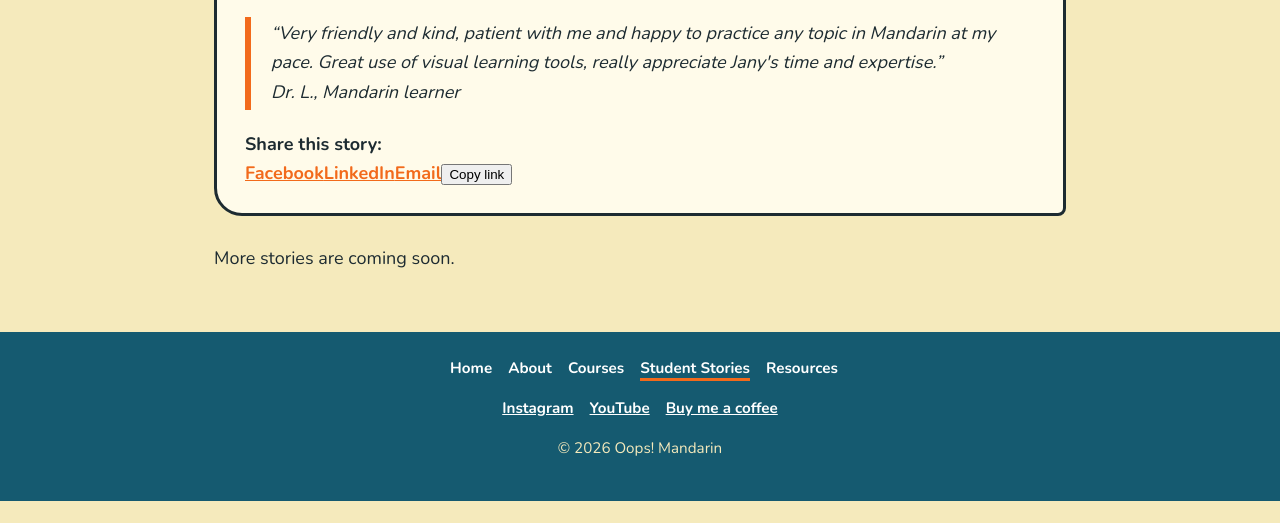
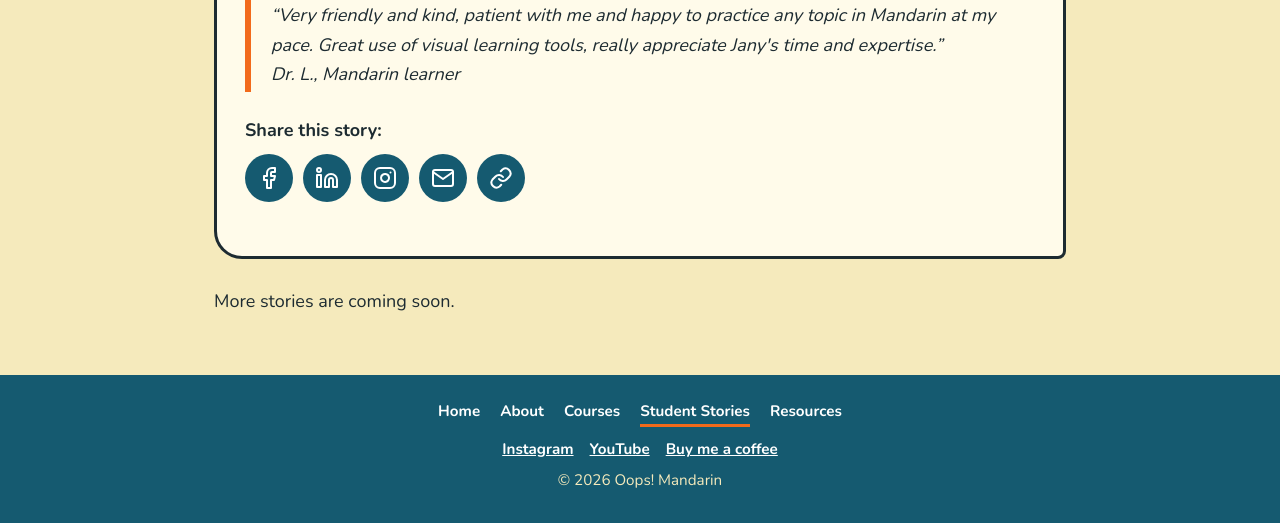
Before and after one commit to oops-mandarin/oops-mandarin.github.io, a plain HTML site: page stories.html in a window 1280 px wide. Shown: the part 1022-1545 px from the top of the page. Before the commit the page ends 1523 px from the top, so only its background shows below. Drawn offline with nearby package versions, Linux system fonts and the light colour scheme.

Commit message:
Add files via upload

```diff
--- a/stories.html
+++ b/stories.html
@@ -21,13 +21,23 @@
 <script>
 document.querySelectorAll('.share').forEach(function(d){
 var page=location.href.split('#')[0],u=encodeURIComponent(page),t=encodeURIComponent(d.dataset.title);
-function link(h,l){var e=document.createElement('a');e.href=h;e.textContent=l;e.target='_blank';e.rel='noopener';e.className='pill';d.appendChild(e)}
-function btn(l,fn){var e=document.createElement('button');e.type='button';e.className='pill';e.textContent=l;e.onclick=function(){fn(e)};d.appendChild(e)}
-link('https://www.facebook.com/sharer/sharer.php?u='+u,'Facebook');
-link('https://www.linkedin.com/sharing/share-offsite/?url='+u,'LinkedIn');
-link('mailto:?subject='+t+'&body='+u,'Email');
-btn('Copy link',function(e){navigator.clipboard.writeText(page).then(function(){e.textContent='Link copied!'})});
-if(navigator.share){btn('Instagram & more',function(){navigator.share({title:d.dataset.title,url:page})})}
+var I={
+facebook:'<path d="M18 2h-3a5 5 0 0 0-5 5v3H7v4h3v8h4v-8h3l1-4h-4V7a1 1 0 0 1 1-1h3z"/>',
+linkedin:'<path d="M16 8a6 6 0 0 1 6 6v7h-4v-7a2 2 0 0 0-4 0v7h-4v-7a6 6 0 0 1 6-6z"/><rect x="2" y="9" width="4" height="12"/><circle cx="4" cy="4" r="2"/>',
+instagram:'<rect x="2" y="2" width="20" height="20" rx="5"/><path d="M16 11.4A4 4 0 1 1 12.6 8 4 4 0 0 1 16 11.4z"/><line x1="17.5" y1="6.5" x2="17.5" y2="6.5"/>',
+email:'<rect x="2" y="4" width="20" height="16" rx="2"/><polyline points="22,6 12,13 2,6"/>',
+link:'<path d="M10 13a5 5 0 0 0 7.5.5l3-3a5 5 0 0 0-7-7l-1.7 1.7"/><path d="M14 11a5 5 0 0 0-7.5-.5l-3 3a5 5 0 0 0 7 7l1.7-1.7"/>'};
+var msg=document.createElement('span');msg.className='share-msg';msg.setAttribute('aria-live','polite');
+function icon(name,label,el){el.className='ic';el.setAttribute('aria-label',label);el.title=label;el.innerHTML='<svg viewBox="0 0 24 24" aria-hidden="true">'+I[name]+'</svg>';d.insertBefore(el,msg)}
+function link(name,label,h){var a=document.createElement('a');a.href=h;a.target='_blank';a.rel='noopener';icon(name,label,a)}
+function btn(name,label,fn){var b=document.createElement('button');b.type='button';b.onclick=fn;icon(name,label,b)}
+function copy(note){navigator.clipboard.writeText(page).then(function(){msg.textContent=note})}
+d.appendChild(msg);
+link('facebook','Share on Facebook','https://www.facebook.com/sharer/sharer.php?u='+u);
+link('linkedin','Share on LinkedIn','https://www.linkedin.com/sharing/share-offsite/?url='+u);
+btn('instagram','Share on Instagram',function(){if(navigator.share){navigator.share({title:d.dataset.title,url:page})}else{copy('Link copied. Paste it into Instagram.')}});
+link('email','Share by email','mailto:?subject='+t+'&body='+u);
+btn('link','Copy link',function(){copy('Link copied!')});
 });
 </script>
 </main>
--- a/style.css
+++ b/style.css
@@ -8,8 +8,8 @@
 a:focus-visible,.btn:focus-visible{outline:3px solid var(--teal);outline-offset:3px}
 header{display:flex;flex-wrap:wrap;align-items:center;justify-content:space-between;gap:8px 20px;padding:10px 5vw;background:var(--teal)}
 header img{height:54px;border-radius:50%;display:block}
-nav a{margin-right:20px;color:var(--cream);text-decoration:none;font-weight:700}
-nav a:last-child{margin-right:0}
+nav{display:flex;flex-wrap:wrap;gap:4px 20px}
+nav a{white-space:nowrap;color:var(--cream);text-decoration:none;font-weight:700}
 nav a:hover,nav a[aria-current]{color:#fff;border-bottom:3px solid var(--orange)}
 main{max-width:980px;margin:0 auto;padding:24px 5vw 40px}
 .hero{display:grid;grid-template-columns:1.2fr 1fr;gap:32px;align-items:center}
@@ -35,3 +35,16 @@
 .formkit-form .formkit-header{display:none !important}
 .formkit-form .formkit-subheader{margin:0 0 12px !important}
 .formkit-form .formkit-guarantee,.formkit-form .formkit-powered-by-convertkit-container{margin:10px 0 0 !important}
+footer nav{justify-content:center;margin-bottom:10px}
+footer nav a{margin:0}
+footer p{margin:6px 0}
+.date{font-size:.95rem;color:var(--teal);margin:-.4em 0 1em}
+.pill{display:inline-block;background:var(--teal);color:#fff;border:0;border-radius:999px;padding:8px 18px;margin:6px 8px 0 0;font:700 .95rem Nunito,system-ui,sans-serif;text-decoration:none;cursor:pointer}
+.pill:hover{background:var(--orange)}
+.pill:focus-visible{outline:3px solid var(--orange);outline-offset:3px}
+.share{margin-top:24px}
+.ic{display:inline-flex;align-items:center;justify-content:center;width:48px;height:48px;margin:8px 10px 0 0;border:0;border-radius:50%;background:var(--teal);cursor:pointer;padding:0}
+.ic svg{width:24px;height:24px;fill:none;stroke:#fff;stroke-width:2;stroke-linecap:round;stroke-linejoin:round}
+.ic:hover{background:var(--orange)}
+.ic:focus-visible{outline:3px solid var(--orange);outline-offset:3px}
+.share-msg{display:block;min-height:1.5em;margin-top:8px;font-size:.95rem}
```
